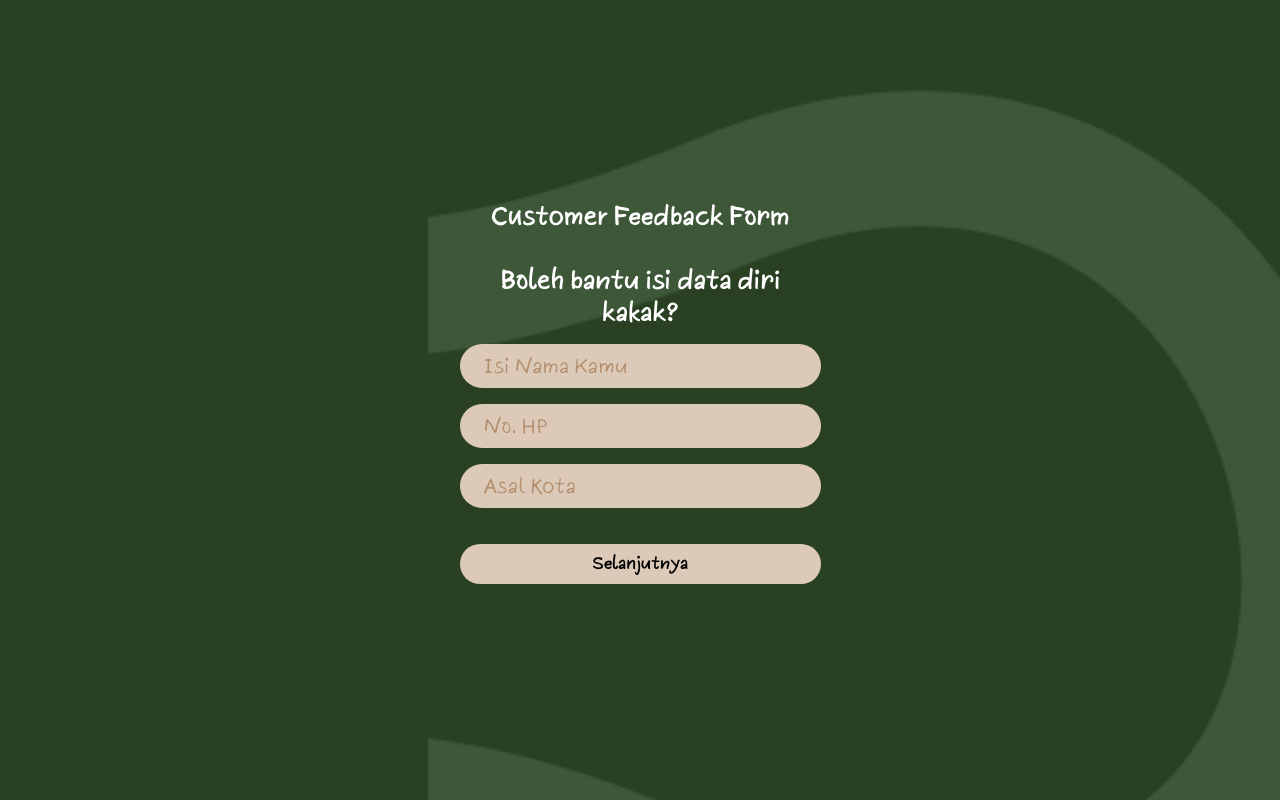
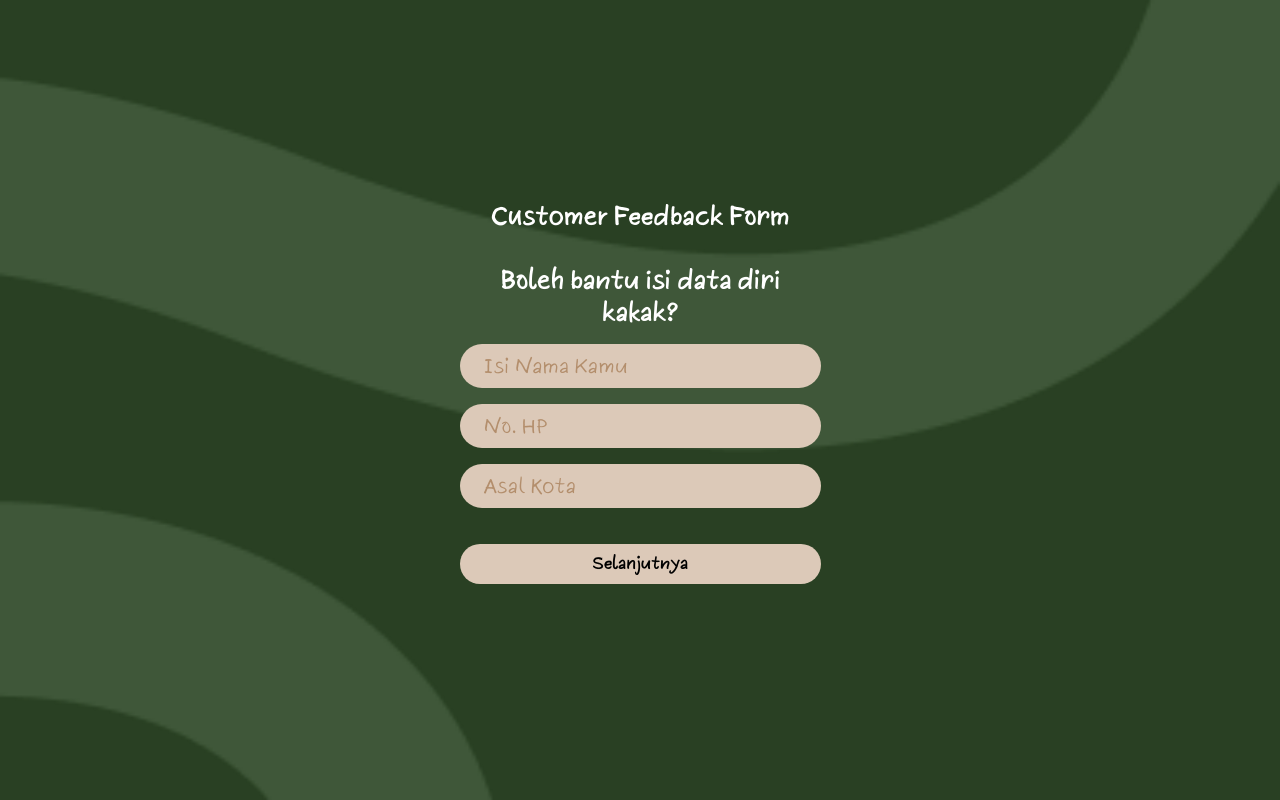
Before and after one commit to jerriejayadi/jodough-feedback-form-fe, a Next.js app: page /questionnaire in a window 1280 px wide. Built offline with nearby package versions, Linux system fonts and the light colour scheme.

Commit message:
[ADD] Animation to the form

```diff
--- /dev/null
+++ b/src/app/background.tsx
@@ -0,0 +1,9 @@
+import React, { memo } from "react";
+
+const Background: React.FC = () => {
+  return (
+    <div className="fixed inset-0 bg-[url('/pattern-bg.png')] bg-cover bg-center -z-50"></div>
+  );
+};
+
+export default memo(Background);
--- a/src/app/globals.css
+++ b/src/app/globals.css
@@ -17,13 +17,8 @@
 } */
 
 body {
-  /* color: rgb(var(--foreground-rgb));
-  background: linear-gradient(
-      to bottom,
-      transparent,
-      rgb(var(--background-end-rgb))
-    )
-    rgb(var(--background-start-rgb)); */
+  background: url("/pattern-bg.png") no-repeat center center fixed;
+  background-size: cover;
 }
 
 @layer utilities {
--- a/src/app/layout.tsx
+++ b/src/app/layout.tsx
@@ -4,6 +4,7 @@ import "./globals.css";
 import LocalFont from "next/font/local";
 import Image from "next/image";
 import { ContextProvider } from "./context";
+import Background from "./background";
 
 const inter = Inter({ subsets: ["latin"] });
 const skrapbook = LocalFont({
@@ -33,13 +34,7 @@ export default function RootLayout({
         className={`${inter.className} ${skrapbook.className} ${sixHands.className} bg-[#294023] max-w-[425px] mx-auto`}
       >
         <ContextProvider>
-          <Image
-            className={`fixed -z-50`}
-            alt=""
-            src={`/pattern-bg.png`}
-            width={887}
-            height={1088}
-          />
+          {/* <Background /> */}
           {children}
         </ContextProvider>
       </body>
--- a/src/app/page.tsx
+++ b/src/app/page.tsx
@@ -12,6 +12,7 @@ import Page5 from "@/components/Pages/Page5";
 import Page6 from "@/components/Pages/Page6";
 import Page7 from "@/components/Pages/Page7";
 import { useRouter } from "next/navigation";
+import { motion } from "framer-motion";
 
 const PAGES = [
   <Page1 key={0} />,
@@ -35,12 +36,19 @@ export default function Home() {
     return () => clearTimeout(timeout);
   }, []);
 
-  if (isLoading) {
-    return <LoadingScreen />;
-  }
+  // if (isLoading) {
+  //   return <LoadingScreen />;
+  // }
 
   return (
     <main className="flex min-h-screen flex-col items-center justify-center px-9">
+      <motion.div
+        initial={{ y: 100 }}
+        animate={{
+          y: [100, 70, 100, 70, 100, 0],
+          transition: { duration: 2 },
+        }}
+      >
         <Image
           className={`w-40`}
           alt=""
@@ -48,11 +56,22 @@ export default function Home() {
           width={1079}
           height={1274}
         />
-      <p className={`mt-4 font-sixhands text-white text-center`}>
+      </motion.div>
+      <motion.p
+        initial={{ opacity: 0 }}
+        animate={{ opacity: 100 }}
+        transition={{ delay: 2, duration: 1.5 }}
+        className={`mt-4 font-sixhands text-white text-center`}
+      >
         Terima kasih atas kunjungan kakak Bolehkah Minnat minta bantuannya untuk
         isii....
-      </p>
-      <div className={`relative flex gap-2 mt-4`}>
+      </motion.p>
+      <motion.div
+        initial={{ opacity: 0 }}
+        animate={{ opacity: 100 }}
+        transition={{ delay: 2, duration: 1.5 }}
+        className={`relative flex gap-2 mt-4`}
+      >
         <Image
           className={`object-contain`}
           alt={``}
@@ -67,21 +86,27 @@ export default function Home() {
           width={29}
           height={39}
         />
-      </div>
-      <p
+      </motion.div>
+      <motion.p
+        initial={{ opacity: 0 }}
+        animate={{ opacity: 100 }}
+        transition={{ delay: 2, duration: 1.5 }}
         className={`font-skrapbook text-2xl font-bold text-white text-center mt-4`}
       >
         Customer Feedback Form
-      </p>
+      </motion.p>
 
-      <button
+      <motion.button
+        initial={{ opacity: 0 }}
+        animate={{ opacity: 100 }}
+        transition={{ delay: 2, duration: 1.5 }}
         onClick={() => {
           router.push(`/questionnaire`);
         }}
         className={`button mt-4`}
       >
         Klik Di Sini
-      </button>
+      </motion.button>
     </main>
   );
 }
--- a/src/components/Radio/index.tsx
+++ b/src/components/Radio/index.tsx
@@ -19,7 +19,7 @@ export default function Radio({ label, checked, id, ...props }: RadioProps) {
         htmlFor={id}
         className={`button text-base flex gap-2 ${
           checked && "bg-white"
-        } font-bold w-full`}
+        } active:bg-white font-bold w-full cursor-pointer`}
       >
         {label}
       </label>
--- a/src/components/StepForm/index.tsx
+++ b/src/components/StepForm/index.tsx
@@ -3,6 +3,8 @@ import { useState } from "react";
 import Radio from "../Radio";
 import { getFormData } from "@/utils/convertJSONToFormData";
 import { v4 as uuidv4 } from "uuid";
+import { motion } from "framer-motion";
+import { useRouter } from "next/navigation";
 
 type Question = {
   question: string;
@@ -16,7 +18,10 @@ type Step = {
 };
 
 const StepForm: React.FC<{ steps: Step[] }> = ({ steps }) => {
+  const router = useRouter();
   const [currentStep, setCurrentStep] = useState(0);
+  const [direction, setDirection] = useState<number>(1);
+  const [loading, setLoading] = useState<boolean>(false);
   const [answers, setAnswers] = useState<string[][]>(
     steps.map((step) => Array(step.questions.length).fill(""))
   );
@@ -32,6 +37,7 @@ const StepForm: React.FC<{ steps: Step[] }> = ({ steps }) => {
 
   const nextStep = () => {
     if (currentStep < steps.length - 1) {
+      setDirection(1);
       setCurrentStep(currentStep + 1);
     }
   };
@@ -43,6 +49,7 @@ const StepForm: React.FC<{ steps: Step[] }> = ({ steps }) => {
   };
 
   const handleSubmit = () => {
+    setLoading(true);
     let submittedData = {
       customerId: uuidv4(),
       name: answers[0][0],
@@ -89,9 +96,25 @@ const StepForm: React.FC<{ steps: Step[] }> = ({ steps }) => {
       }
     )
       .then((res) => {
+        setLoading(false);
+        router.push(`/`);
         console.log("SUCCESSFULLY SUBMITTED");
       })
       .catch((err) => console.log(err));
+  };
+  const variants = {
+    enter: (direction: number) => ({
+      x: direction > 0 ? 1000 : -1000,
+      opacity: 0,
+    }),
+    center: {
+      x: 0,
+      opacity: 1,
+    },
+    exit: (direction: number) => ({
+      x: direction < 0 ? 1000 : -1000,
+      opacity: 0,
+    }),
   };
 
   return (
@@ -102,7 +125,19 @@ const StepForm: React.FC<{ steps: Step[] }> = ({ steps }) => {
         </h2>
       )}
       {steps[currentStep].questions.map((question, index) => (
-        <div key={index} className="mb-4">
+        <motion.div
+          key={`${currentStep}-${index}`}
+          custom={direction}
+          variants={variants}
+          initial="enter"
+          animate="center"
+          exit="exit"
+          transition={{
+            x: { type: "spring", stiffness: 300, damping: 30 },
+            opacity: { duration: 0.2 },
+          }}
+        >
+          <div className="mb-4">
             <label className="block mb-2">
               {question.inputType === "select" && (
                 <div className={`font-skrapbook text-center text-2xl`}>
@@ -144,6 +179,7 @@ const StepForm: React.FC<{ steps: Step[] }> = ({ steps }) => {
               )}
             </label>
           </div>
+        </motion.div>
       ))}
       <div className="mt-4 flex justify-between">
         {currentStep === 0 && (
@@ -151,17 +187,18 @@ const StepForm: React.FC<{ steps: Step[] }> = ({ steps }) => {
             onClick={() => {
               nextStep();
             }}
-            className={`button mt-5 text-black font-semibold`}
+            className={`button mt-5 text-black font-semibold active:bg-white`}
           >
             Selanjutnya
           </button>
         )}
         {currentStep === steps.length - 1 && (
           <button
+            disabled={loading}
             onClick={() => {
               handleSubmit();
             }}
-            className={`button text-xl font-bold text-black`}
+            className={`button text-xl font-bold text-black active:bg-white disabled:bg-gray-400 disabled:text-gray-500`}
           >
             Submit
           </button>
```
Lines whose indentation alone changed are shown as unchanged.
